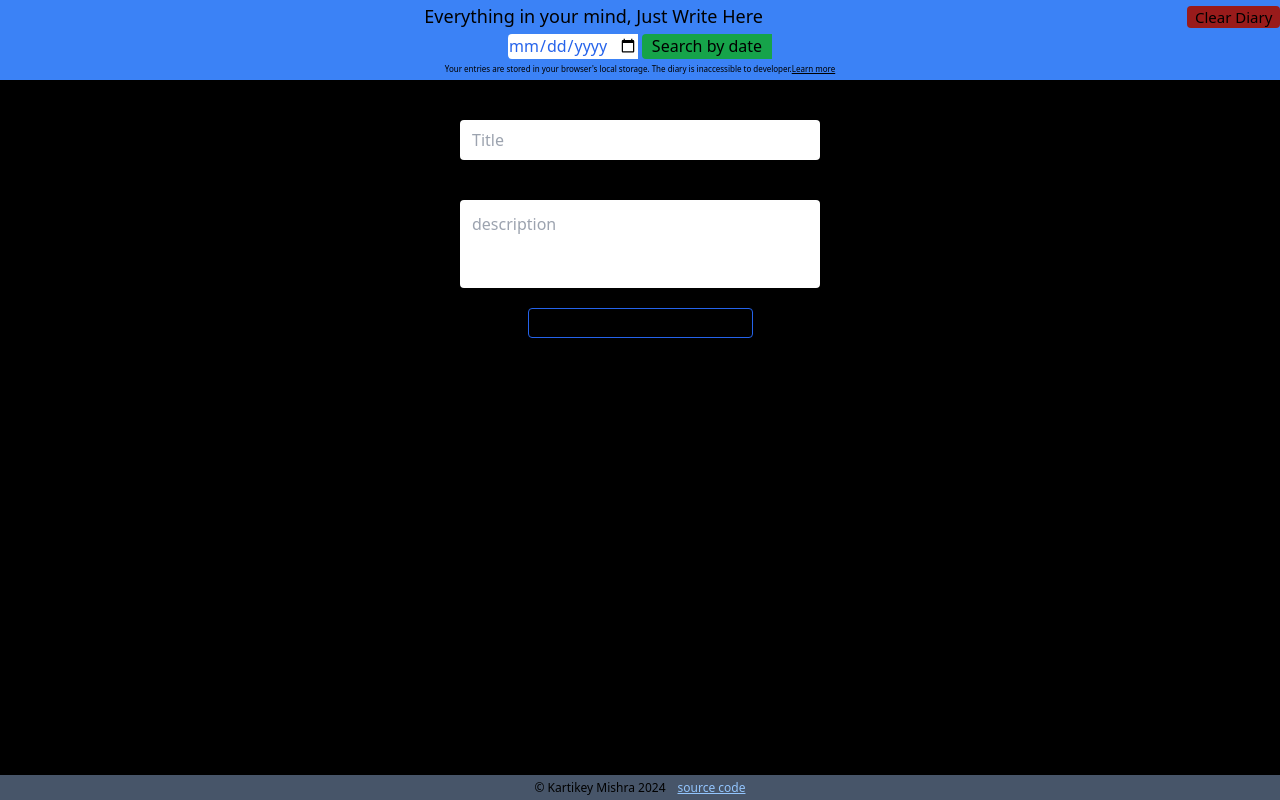
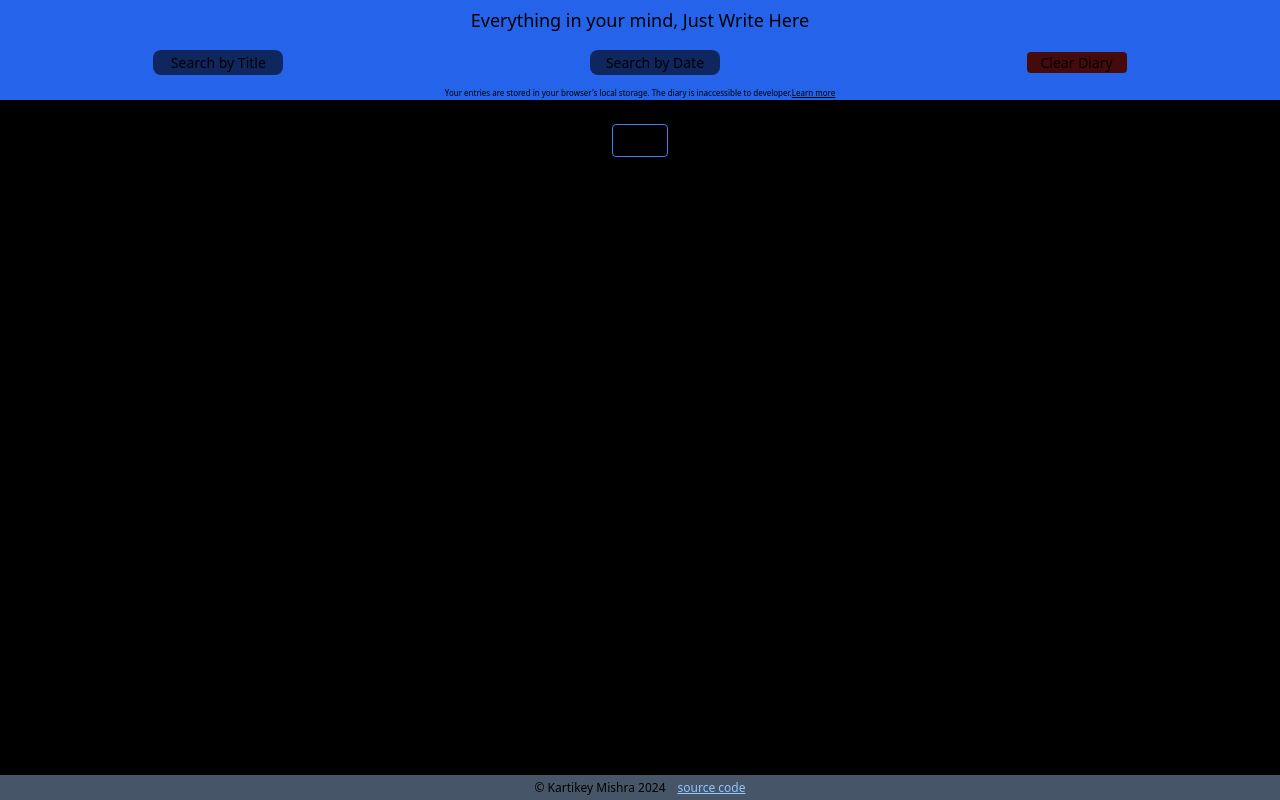
Before and after one commit to kartikeycsjm/diary, a Next.js app: page / in a window 1280 px wide. Built offline with nearby package versions, Linux system fonts and the light colour scheme.

Commit message:
Added search by title feature

```diff
--- a/app/[date]/page.jsx
+++ /dev/null
@@ -1,59 +0,0 @@
-'use client'
-import React, { useEffect, useState } from 'react'
-import Task from '@/app/components/Task'
-import Footer from '@/app/components/Footer'
-import { useParams } from 'next/navigation'
-const Page = () => {
-    const handleClick = () => {
-        const ans = confirm('Do you want to Clear diary?')
-        if (ans) {
-            const ans2 = confirm('You will last your all the stuffs that you have written, do you really want to delete?')
-            if (ans2) {
-                localStorage.clear();
-                setData([])
-            }
-        }
-    }
-    const params = useParams();
-    const [data, setData] = useState([])
-    const storedData = [...JSON.parse(localStorage.getItem('data'))];
-    useEffect(() => {
-        const fetchData = () => {
-            const searchData = storedData.filter(item => item.d.startsWith(params.date));
-            setData(searchData);
-        };
-        fetchData();
-    }, [params.date]);
-    const del = (index) => {
-        const taskToDelete = data[index];
-        let newData = data.filter((item, i) => i !== index);
-        setData(newData);
-        const updatedStoredData = storedData.filter((item) => item.title !== taskToDelete.title&&item.description!==taskToDelete.description&&item.d!==taskToDelete.d);
-        localStorage.setItem('data', JSON.stringify(updatedStoredData));
-    };
-    return (
-        <div className='w-full min-h-screen bg-black flex items-center flex-col'>
-            <div className='w-full h-[70px] flex justify-center items-center bg-blue-500 flex-col'>
-            <div className='w-full h-[60%] flex justify-center items-center bg-blue-500'>
-                <h1
-                    className='w-[400px] text-[18px] flex justify-center items-center'>
-                    Everything in your mind, Just Write Here
-                </h1>
-                <button
-                    onClick={handleClick}
-                    className='cursor-not-allowed text-[15px] w-[100px] rounded bg-red-800'>
-                    Clear Diary
-                </button>
-            </div>
-                <h2>{params.date}</h2>
-            </div>
-            <div id="tasks" className='w-full m-4 flex items-center flex-col'>
-                {data.map((item, index) => (
-                    <Task key={index} srn={index + 1} title={item.title} date={item.d.toLocaleString()} description={item.description} del={() => del(index)} />
-                ))}
-            </div>
-            <Footer></Footer>
-        </div>
-    )
-}
-export default Page;
--- a/app/components/Header.jsx
+++ b/app/components/Header.jsx
@@ -5,6 +5,10 @@ import React, { useState } from 'react'
 const Header = ({ data, setData }) => {
     let router = useRouter()
     const [date, setDate] = useState('');
+    const [title, setTitle] = useState('');
+    const [st, setSt] = useState(false)
+    const [sd, setSd] = useState(false)
+    const [rb, setRb] = useState(true)
     const handleClick = () => {
         const ans = confirm('Do you want to clear the diary?')
         if (ans) {
@@ -15,28 +19,48 @@ const Header = ({ data, setData }) => {
             }
         }
     }
+    const searchbydate=()=>{
+        router.push(`/search?date=${date}`)
+    }
+    const searchbytitle=()=>{
+        router.push(`/search?title=${title}`)
+    }
     return (
-        <div className='sticky top-0 w-full h-[80px] flex justify-around items-center bg-blue-500 flex-col'>
-            <div className='w-full h-[60%] flex justify-center items-center bg-blue-500'>
+        <div className='sticky top-0 w-full h-[100px] flex justify-around items-center bg-blue-600 flex-col'>
+            <div className='w-full h-[35%] flex justify-center items-center'>
                 <h1
-                    className='w-full text-[18px] flex justify-center items-center'>
+                    className='w-[80%] text-[18px] flex justify-center items-center'>
                     Everything in your mind, Just Write Here
                 </h1>
+
+            </div>
+            <div id="search" className='w-full h-[40%] flex justify-around items-center'>
+                {(!sd && rb) && <button onClick={() => { setSt(true); setRb(false) }} className='w-[130px] h-[25px] rounded-lg bg-[rgba(0,0,0,0.6)] text-[14px]'>Search by Title</button>}
+                {(!st && rb) && <button onClick={() => { setSd(true); setRb(false) }} className='w-[130px] h-[25px] rounded-lg bg-[rgba(0,0,0,0.6)] text-[14px]'>Search by Date</button>}
+                {sd &&
+                    <div >
+                        <input type="date" value={date} onChange={e => setDate(e.target.value)}
+                            className='mr-1 w-[150px] rounded-l text-blue-600 h-[25px]' />
+                       <button onClick={searchbydate} className='w-[130px] h-[25px] rounded-lg bg-green-600'>Search</button>
+                    </div>
+                }
+                {st &&
+                    <div>
+                        <input type="text" value={title} onChange={e => setTitle(e.target.value)}
+                            className='mr-1 w-[200px] rounded-l text-blue-600 h-[25px]' />
+                        <button onClick={searchbytitle} className='w-[130px] h-[25px] rounded-lg bg-green-600'>Search</button>
+                    </div>
+                }
                 <button
                     onClick={handleClick}
-                    className='cursor-not-allowed text-[15px] w-[100px] rounded bg-red-800'>
+                    className='cursor-not-allowed w-[100px] text-[14px] rounded bg-red-950'>
                     Clear Diary
                 </button>
             </div>
-            <div id="search" className='w-[300px] h-[40%] flex justify-center items-center'>
-                <input type="date" value={date} onChange={e => setDate(e.target.value)}
-                    className='mr-1 w-[130px] rounded-l text-blue-600 h-[25px]' />
-                <button onClick={() => router.push(`/${date}`)} className='w-[130px] h-[25px] rounded-l bg-green-600'>Search by date</button>
-            </div>
-            <div className='text-center flex justify-center items-center w-[90%] text-[8px] h-[30px]'>Your entries are stored in your browser's local storage. The diary is inaccessible to developer.
+            <div className='text-center flex justify-center items-center w-full text-[8px] h-[10%]'>Your entries are stored in your browser's local storage. The diary is inaccessible to developer.
                 <a className='underline text-black' href="https://developer.mozilla.org/en-US/docs/Web/API/Window/localStorage">Learn more</a>
             </div>
         </div>
     )
 }
-export default Header
+export default Header;
--- a/app/components/Task.jsx
+++ b/app/components/Task.jsx
@@ -4,7 +4,7 @@ const Task = ({title,date,description,del}) => {
     return (
         <div className='w-[90%] md:w-[500px] min-h-[220px] rounded-lg border-[2px] border-blue-600
         flex justify-center items-center my-5'>
-            <div className='my-[2%] w-[96%] min-h-[178px] rounded-lg bg-blue-900
+            <div className='my-[2%] w-[96%] min-h-[178px] rounded-lg bg-[#3333]
             flex items-center flex-col'>
                 <div id="head" className='w-full text-[15px] flex items-start py-2'>
                     <h3 className='px-5 text-[20px] '>{title}</h3>
--- a/app/page.jsx
+++ b/app/page.jsx
@@ -7,6 +7,7 @@ const page = () => {
   const [title, setTitle] = useState('');
   const [description, setDescription] = useState('');
   const [data, setData] = useState([]);
+  const [write, setWrite] = useState(false)
   const save = () => {
     let d = new Date();
     const newData = { d, title, description }
@@ -21,7 +22,7 @@ const page = () => {
         localStorage.setItem('data', JSON.stringify([newData]))
       }
     }
-    else{
+    else {
       alert('Please Write title and description both')
     }
     setTitle('')
@@ -46,8 +47,10 @@ const page = () => {
   return (
     <div className='w-full min-h-screen bg-black flex items-center flex-col'>
       <Header setData={setData} />
+      {!write&&<button onClick={()=>setWrite(true)} className='transition duration-500 hover:bg-blue-500 px-2 py-1 border border-blue-500 mt-6 text-[15px] rounded'>Write</button>}
+      {write &&
         <div id="input"
-        className='m-5 w-[90%] md:w-[450px] h-[250px] flex justify-between items-center flex-col'>
+          className='m-3 w-[90%] md:w-[450px] h-[350px] flex justify-between items-center flex-col'>
           <input
             type="text" value={title} onChange={e => setTitle(e.target.value)}
             placeholder='Title'
@@ -56,14 +59,15 @@ const page = () => {
           <textarea
             type="text" value={description} onChange={e => setDescription(e.target.value)}
             placeholder='description'
-          className='text-blue-900 w-[80%] h-[100px] rounded my-5 p-3 resize-none'
+            className='text-blue-900 w-[80%] h-[200px] rounded my-5 p-3 resize-none'
           ></textarea>
           <button onClick={save}
-          className='mb-3 w-[50%] h-[35px] rounded border border-blue-600
+            className='mb-3 w-[50%] h-[35px] transition duration-500 rounded border border-blue-600
        hover:bg-blue-600'>
             Save
           </button>
-      </div>
+          <button onClick={()=>setWrite(false)} className='w-[150px] px-2 py-1 transition duration-500 border border-blue-500 text-[10px] rounded hover:bg-blue-600'>Don't want to Write</button>
+        </div>}
       <div id="tasks" className='w-full m-4 flex items-center flex-col
       md:flex-row md:flex-wrap md:justify-around md:items-center'>
         {data &&
--- /dev/null
+++ b/app/search/page.jsx
@@ -0,0 +1,71 @@
+'use client'
+import React, { useEffect, useState } from 'react'
+import Task from '@/app/components/Task'
+import Footer from '@/app/components/Footer'
+import { useSearchParams } from 'next/navigation'
+const Page = () => {
+    const handleClick = () => {
+        const ans = confirm('Do you want to Clear diary?')
+        if (ans) {
+            const ans2 = confirm('You will last your all the stuffs that you have written, do you really want to delete?')
+            if (ans2) {
+                localStorage.clear();
+                setData([])
+            }
+        }
+    }
+    const params = useSearchParams();
+    const [data, setData] = useState([])
+    const storedData = [...JSON.parse(localStorage.getItem('data')) || []];
+    useEffect(() => {
+        console.log(params.get('date'));
+
+        const fetchData = () => {
+            if (params.has('date')) {
+                const searchData = storedData.filter(item => item.d.startsWith(params.get('date')));
+                setData(searchData);
+            }
+            if (params.has('title')) {
+                const t = params.get('title').toLowerCase();
+                const searchData = storedData.filter(item => item.title.toLowerCase() === t);
+                setData(searchData);
+            }
+        };
+        fetchData();
+    }, [params.get('date'), params.get('title')]);
+    const del = (index) => {
+        let ques = confirm('do you really want to delete?')
+        if (ques) {
+            const taskToDelete = data[index];
+            let newData = data.filter((item, i) => i !== index);
+            setData(newData);
+            const updatedStoredData = storedData.filter((item) => item.title !== taskToDelete.title && item.description !== taskToDelete.description && item.d !== taskToDelete.d);
+            localStorage.setItem('data', JSON.stringify(updatedStoredData));
+        }
+    };
+    return (
+        <div className='w-full min-h-screen bg-black flex items-center flex-col'>
+            <div className='w-full h-[70px] flex justify-center items-center bg-blue-600 flex-col'>
+                <div className='w-full h-[60%] flex justify-center items-center'>
+                    <h1
+                        className='w-[400px] text-[18px] flex justify-center items-center'>
+                        Everything in your mind, Just Write Here
+                    </h1>
+                    <button
+                        onClick={handleClick}
+                        className='cursor-not-allowed text-[15px] w-[100px] rounded bg-red-800'>
+                        Clear Diary
+                    </button>
+                </div>
+                <h2>{params.date}</h2>
+            </div>
+            <div id="tasks" className='w-full m-4 flex items-center flex-col'>
+                {data.map((item, index) => (
+                    <Task key={index} srn={index + 1} title={item.title} date={item.d.toLocaleString()} description={item.description} del={() => del(index)} />
+                ))}
+            </div>
+            <Footer></Footer>
+        </div>
+    )
+}
+export default Page;
```
Lines whose indentation alone changed are shown as unchanged.
